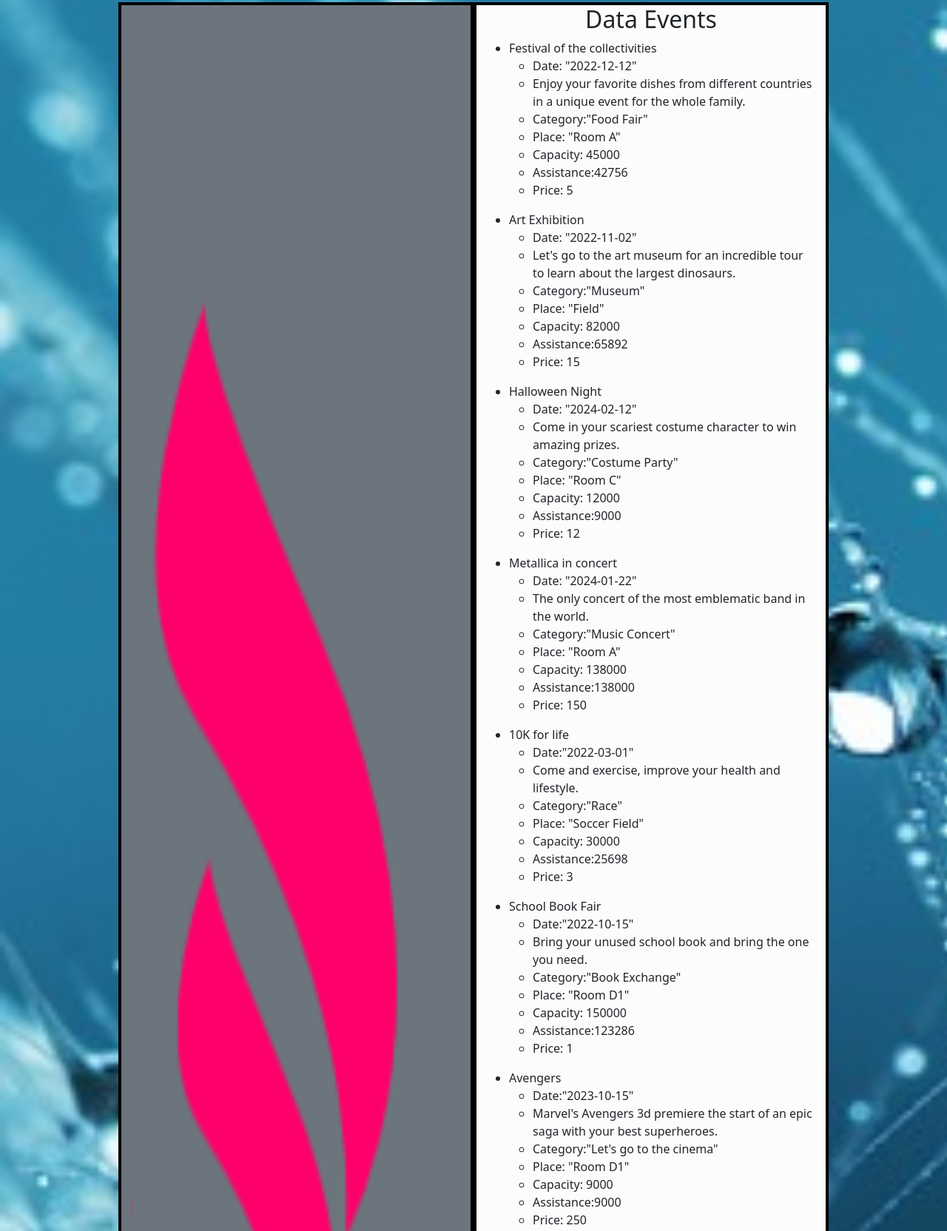
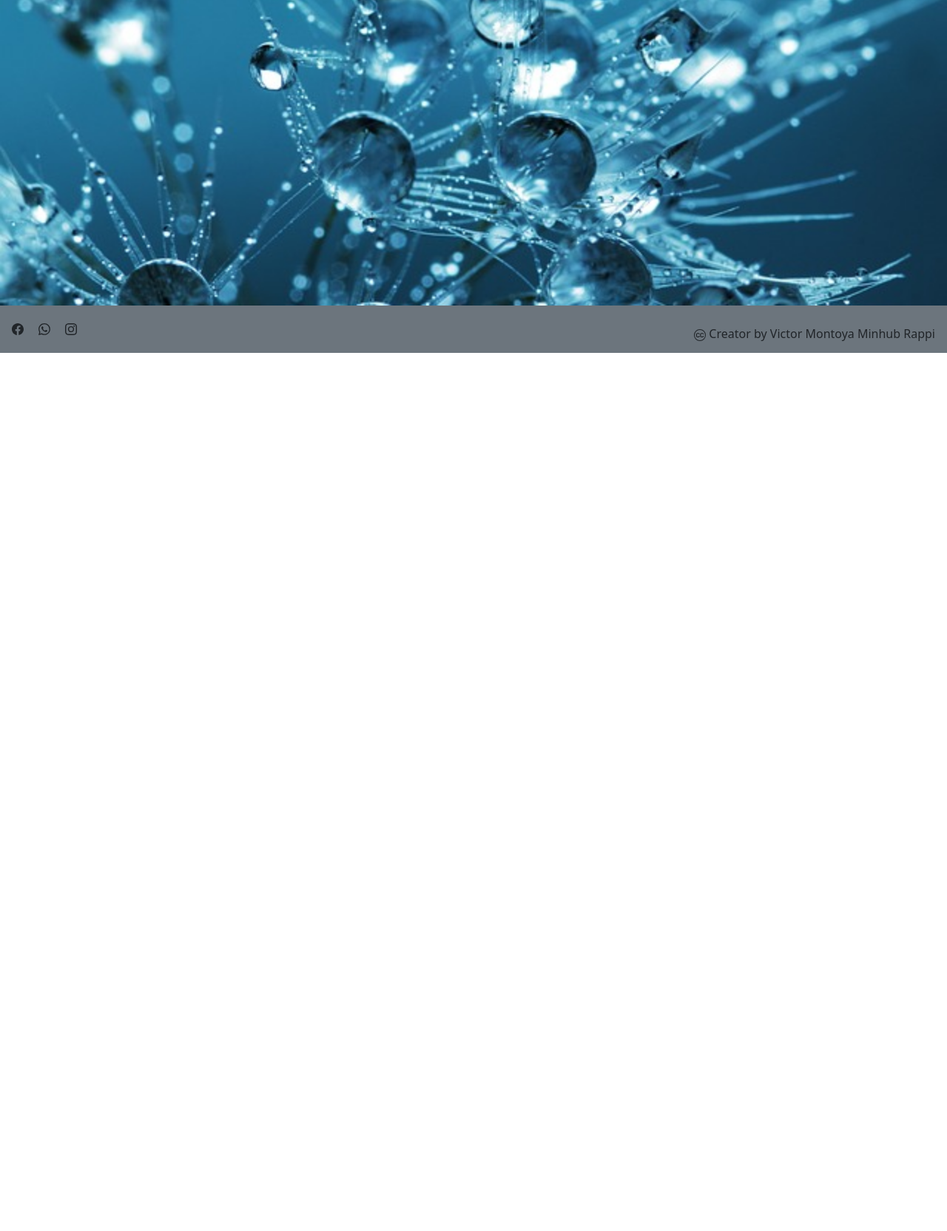
Before and after one commit to VictorMontya/AmazingEventsVictorMontoya, a plain HTML site: page Details.html in a window 1280 px wide. Shown: the part 365-2029 px from the top of the page at 74% size. After the commit the page ends 842 px from the top, so only its background shows below. Drawn offline with nearby package versions, Linux system fonts and the light colour scheme.

Commit message:
sprint 3

```diff
--- a/Details.html
+++ b/Details.html
@@ -115,116 +115,8 @@
 
 
 
-        <div class="container w-75 ">
-            <div class="row">
-                <div class="col-lg col-sm-12 justify-content-center align-items-center
-                border border-black border-4 bg-secondary d-flex  " style="height: 300vh;">
+        <div id="CarsDetalles" class="container w-75 d-flex justify-content-center">
 
-                    <img class="img-fluid " style="height: 200vh " src="/Recursos_Amazing_Events_Task_1/favicon.png"
-                        alt="">
-                </div>
-                <div class="col-lg col-sm-12   border border-black border-4
-              bg-light-subtle">
-
-                    <h2 class="text-center">Data Events</h2>
-                    <ul class=" justify-content-start">
-                        <li>Festival of the collectivities
-                            <ul>
-                                <li>Date: "2022-12-12"</li>
-                                <li>Enjoy your favorite dishes from different countries in a unique event for the whole
-                                    family.
-                                </li>
-                                <li>Category:"Food Fair"</li>
-                                <li>Place: "Room A"</li>
-                                <li>Capacity: 45000</li>
-                                <li>Assistance:42756</li>
-                                <li>Price: 5</li>
-                            </ul>
-                        </li>
-                    </ul>
-                    <ul>
-                        <li>Art Exhibition
-                            <ul>
-                                <li>Date: "2022-11-02"</li>
-                                <li>Let's go to the art museum for an incredible tour to learn about the largest
-                                    dinosaurs.
-                                </li>
-                                <li>Category:"Museum"</li>
-                                <li>Place: "Field"</li>
-                                <li>Capacity: 82000</li>
-                                <li>Assistance:65892</li>
-                                <li>Price: 15</li>
-                            </ul>
-                        </li>
-                    </ul>
-                    <ul>
-                        <li>Halloween Night
-                            <ul>
-                                <li>Date: "2024-02-12"</li>
-                                <li>Come in your scariest costume character to win amazing prizes.</li>
-                                <li>Category:"Costume Party"</li>
-                                <li>Place: "Room C"</li>
-                                <li>Capacity: 12000</li>
-                                <li>Assistance:9000</li>
-                                <li>Price: 12</li>
-                            </ul>
-                        </li>
-                    </ul>
-                    <ul>
-                        <li>Metallica in concert
-                            <ul>
-                                <li>Date: "2024-01-22"</li>
-                                <li>The only concert of the most emblematic band in the world.</li>
-                                <li>Category:"Music Concert"</li>
-                                <li>Place: "Room A"</li>
-                                <li>Capacity: 138000</li>
-                                <li>Assistance:138000</li>
-                                <li>Price: 150</li>
-                            </ul>
-                        </li>
-                    </ul>
-                    <ul>
-                        <li>10K for life
-                            <ul>
-                                <li>Date:"2022-03-01"</li>
-                                <li>Come and exercise, improve your health and lifestyle.</li>
-                                <li>Category:"Race"</li>
-                                <li>Place: "Soccer Field"</li>
-                                <li>Capacity: 30000</li>
-                                <li>Assistance:25698</li>
-                                <li>Price: 3</li>
-                            </ul>
-                        </li>
-                    </ul>
-                    <ul>
-                        <li>School Book Fair
-                            <ul>
-                                <li>Date:"2022-10-15"</li>
-                                <li>Bring your unused school book and bring the one you need.</li>
-                                <li>Category:"Book Exchange"</li>
-                                <li>Place: "Room D1"</li>
-                                <li>Capacity: 150000</li>
-                                <li>Assistance:123286</li>
-                                <li>Price: 1</li>
-                            </ul>
-                        </li>
-                    </ul>
-                    <ul>
-                        <li>Avengers
-                            <ul>
-                                <li>Date:"2023-10-15"</li>
-                                <li>Marvel's Avengers 3d premiere the start of an epic saga with your best superheroes.
-                                </li>
-                                <li>Category:"Let's go to the cinema"</li>
-                                <li>Place: "Room D1"</li>
-                                <li>Capacity: 9000</li>
-                                <li>Assistance:9000</li>
-                                <li>Price: 250</li>
-                            </ul>
-                        </li>
-                    </ul>
-                </div>
-            </div>
 
         </div>
 
@@ -264,6 +156,8 @@
     <script src="https://cdn.jsdelivr.net/npm/bootstrap@5.3.2/dist/js/bootstrap.bundle.min.js"
         integrity="sha384-C6RzsynM9kWDrMNeT87bh95OGNyZPhcTNXj1NW7RuBCsyN/o0jlpcV8Qyq46cDfL"
         crossorigin="anonymous"></script>
+        <script src="./Data.js"></script>
+        <script src="./details.js"></script>
 </body>
 
 </html>
--- a/Home.js
+++ b/Home.js
@@ -14,7 +14,7 @@ for (let event of arrayEevent) {
   <p class="card-text">${event.description}</p>
   <p class="text-start d-flex position-absolute">Price: ${event.price} </p>
   <div class="d-flex justify-content-end">
-    <a href="Details.html" class="btn btn-primary  ">Details</a>
+    <a href="./details.html?_id=${event._id}" class="btn btn-primary  ">Details</a>
   </div>
 `
 
--- a/PastEvents.js
+++ b/PastEvents.js
@@ -30,7 +30,7 @@ for (let event of upComing) {
   <p class="card-text">${event.description}</p>
   <p class="text-start d-flex position-absolute">Price: ${event.price} </p>
   <div class="d-flex justify-content-end">
-    <a href="Details.html" class="btn btn-primary  ">Details</a>
+    <a href="./details.html?_id=${event._id}" class="btn btn-primary  ">Details</a>
   </div>
 `
 
--- a/UpcomingEvents.js
+++ b/UpcomingEvents.js
@@ -30,7 +30,7 @@ for (let event of upComing) {
   <p class="card-text">${event.description}</p>
   <p class="text-start d-flex position-absolute">Price: ${event.price} </p>
   <div class="d-flex justify-content-end">
-    <a href="Details.html" class="btn btn-primary  ">Details</a>
+    <a href="./details.html?_id=${event._id}" class="btn btn-primary  ">Details</a>
   </div>
 `
 
--- /dev/null
+++ b/details.js
@@ -0,0 +1,30 @@
+const urlDetails = new URLSearchParams(window.location.search)
+const id = urlDetails.get("_id")
+
+const eventos = data.events
+
+let eventoBuscado = eventos.find(eventos => eventos._id == id)
+const cardEventos = document.getElementById("CarsDetalles")
+
+function crearCaja(arrayEevent){
+    const caja = document.createElement("div")
+    caja.classList.add("card")
+    caja.style.width = "30rem"
+
+
+    caja.innerHTML = `<img src="${arrayEevent.image}" class="card-img-top tamaño borde" alt="">
+  <div class="card-body borde ">
+    <h5 class="card-title centrado tituloTamaño text-center">${arrayEevent.name}</h5>
+    <p class="card-text centrado justify-content-center text-center">${arrayEevent.description}</p>
+    <p class="text-start d-flex position-relative centrado ">Date: ${arrayEevent.date} </p>
+    <p class="text-start d-flex position-relative centrado ">Category: ${arrayEevent.category} </p>
+    <p class="text-start d-flex position-relative centrado ">Place: ${arrayEevent.place} </p>
+    <p class="text-start d-flex position-relative centrado ">Capacity: ${arrayEevent.capacity} </p>
+    <p class="text-start d-flex position-relative centrado ">Assistance: ${arrayEevent.assistance} </p>
+    <p class="text-start d-flex position-relative centrado ">Price: ${arrayEevent.price} </p>
+    <div class="d-flex justify-content-end">
+
+    </div>`
+    cardEventos.appendChild(caja)
+}
+    crearCaja(eventoBuscado)
--- a/style.css
+++ b/style.css
@@ -10,5 +10,7 @@ footer{min-height: 8vh;}
 .titulo{font-size: 4em}
 .logo{height: 2em;}
 .piePagina{background-color: blue;}
+.borde{border: solid; border-radius: 5%;}
+.centrado{display: flex; justify-content: center;}
 
 @media only screen and (max-width: 770px){footer{min-height: 16vh;}}
```
